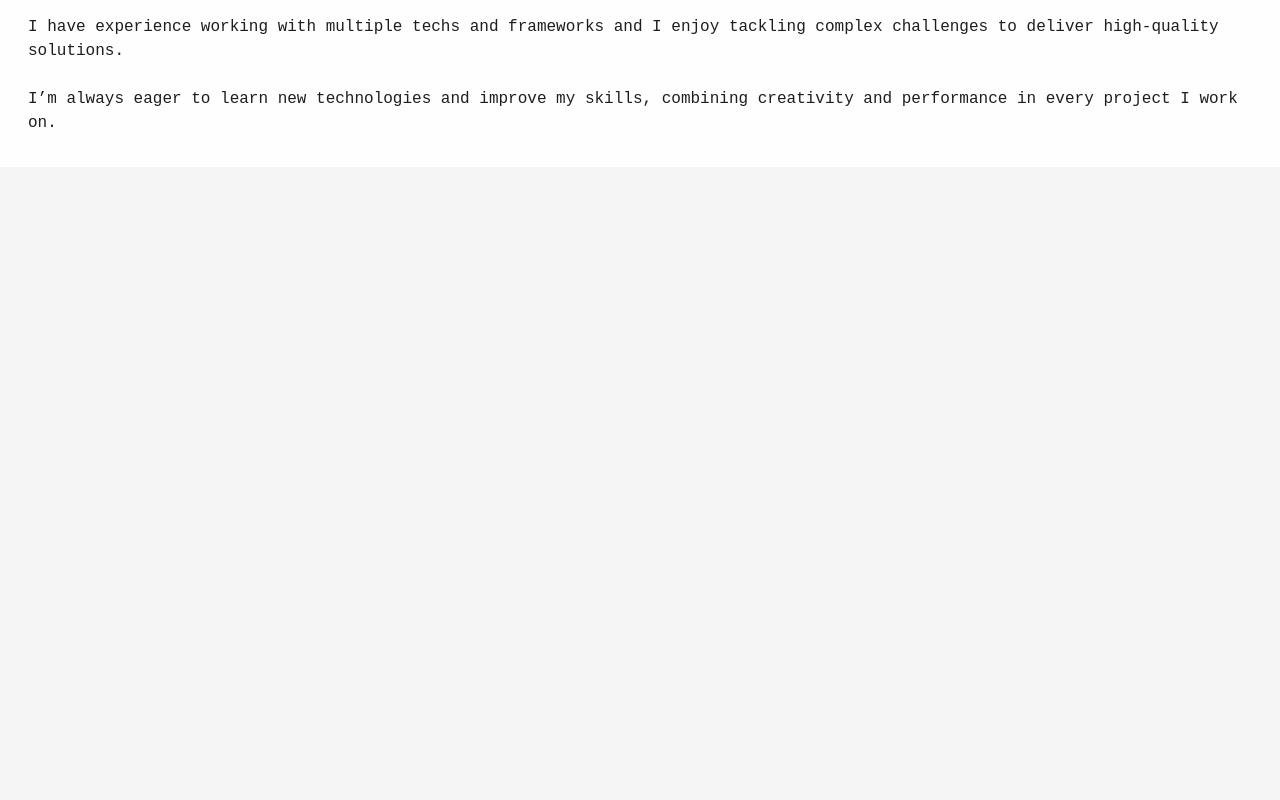
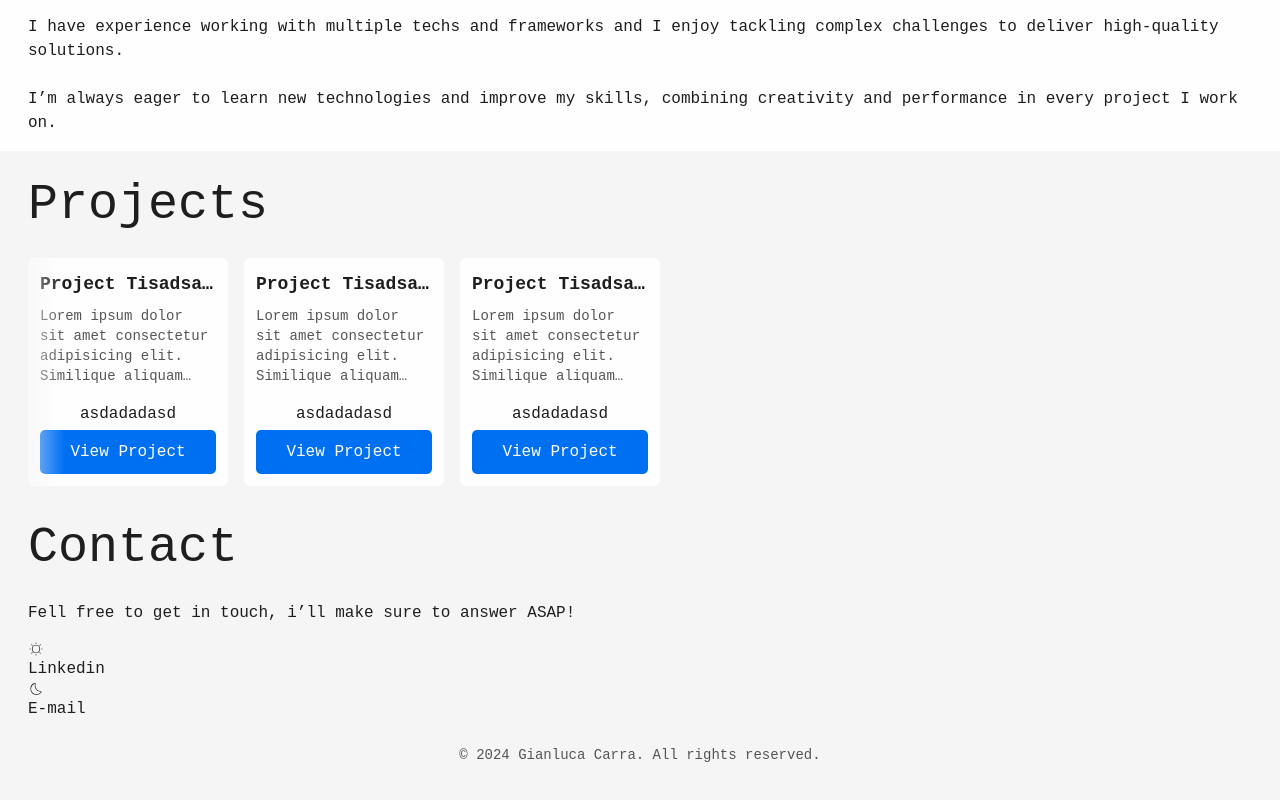
Before and after one commit to GianlucaCarra/portfolio_frontend, a Next.js app: page / in a window 1280 px wide. Shown: the part 582-1382 px from the top of the page. Built offline with nearby package versions, Linux system fonts and the light colour scheme.

Commit message:
feat: new components\ Implements new components for the prototype.

```diff
--- a/app/globals.css
+++ b/app/globals.css
@@ -24,6 +24,15 @@
 	}
 }
 
+.scrollbar-hidden::-webkit-scrollbar {
+  display: none; /* Chrome, Safari, Edge */
+}
+
+.scrollbar-hidden {
+  -ms-overflow-style: none;  /* IE and Edge */
+  scrollbar-width: none;     /* Firefox */
+}
+
 body {
 	background: var(--color-background-light);
 	color: var(--color-font-light);
--- a/app/page.tsx
+++ b/app/page.tsx
@@ -2,15 +2,19 @@ import { AnimatedLogo } from "@/components/UI/AnimatedLogo/AnimatedLogo";
 import { CiDark, CiLight } from "react-icons/ci";
 import { LinkButton } from "@/components/UI/LinkButton/LinkButton";
 import { InfiniteSlider } from "@/components/UI/InfiniteSlider/InfiniteSlider";
+import { ProjectSlider } from "@/components/UI/ProjectSlider/ProjectSlider";
+import { LinkButtonExternal } from "@/components/UI/LinkButtonExternal/LinkButtonExternal";
 import Image from "next/image";
 
 export default function Home() {
 	return (
-		<div className="relative h-[10000px]">
-			<CiDark size={35} className="absolute right-[15px] top-[15px]"/>
+		<div className="relative h-full pt-[40px]">
+			<div className="fixed right-[15px] top-[15px] bg-background-secondary-light rounded-full flex items-center justify-center p-1 shadow-md">
+				<CiDark size={35} className="right-[15px] top-[15px]"/>
+			</div>
 
 			<div className="flex flex-col items-start justify-center mb-[40px] mx-7">
-				<header className="flex flex-col items-start justify-start pt-[40px]">
+				<header className="flex flex-col items-start justify-start">
 					<AnimatedLogo />
 
 					<h2 className="text-[min(4vw,30px)] text-font-secondary-light font-light">Full-stack Developer</h2>
@@ -27,25 +31,48 @@ export default function Home() {
 				</div>
 			</div>
 
-			<main className="bg-background-secondary-light py-4">
-				<section className="mb-4 px-7">
+			<main className="">
+				<section className="mb-4 px-7 bg-background-secondary-light py-4">
 					<h3 className="text-[min(5vw,50px)] font-semi mb-4">About Me</h3>
 
 					<p>
-						Hey! Nice to meet you. I’m Gianluca Carra, a full-stack developer with a passion for creating applications and softwares that are both efficient and user-friendly.
+						Hey! Nice to meet you. I&#x2019;m Gianluca Carra, a full-stack developer with a passion for creating applications and softwares that are both efficient and user-friendly.
 						<br />
 						<br />
 						I have experience working with multiple techs and frameworks and I enjoy tackling complex challenges to deliver high-quality solutions.
 						<br />
 						<br />
-						I’m always eager to learn new technologies and improve my skills, combining creativity and performance in every project I work on.
+						I&#x2019;m always eager to learn new technologies and improve my skills, combining creativity and performance in every project I work on.
 					</p>
+
+					{/* <div>
+						<InfiniteSlider />
+					</div> */}
 				</section>
 
-				{/* <div>
-					<InfiniteSlider />
-				</div> */}
+				<section id="projects" className="mb-6">
+					<h3 className="text-[min(5vw,50px)] font-semi mb-4 px-7">Projects</h3>
+
+					<div>
+						<ProjectSlider />
+					</div>
+				</section>
+
+				<section className="mb-6 px-7 ">
+					<h3 className="text-[min(5vw,50px)] font-semi mb-4">Contact</h3>
+
+					<p className="mb-4">Fell free to get in touch, i&#x2019;ll make sure to answer ASAP!</p>
+
+					<div>
+						<LinkButtonExternal href={"https://www.linkedin.com/in/gianlucacarra/"} text={"Linkedin"} icon={CiLight} />
+						<LinkButtonExternal href={"mailto:contact@giancarra.com"} text={"E-mail"} icon={CiDark} />
+					</div>
+				</section>
 			</main>
+
+			<footer>
+				<p className="text-center text-font-secondary-light text-sm mb-4">© 2024 Gianluca Carra. All rights reserved.</p>
+			</footer>
 		</div>
 	);
 }
--- a/components/UI/AnimatedLogo/AnimatedLogo.tsx
+++ b/components/UI/AnimatedLogo/AnimatedLogo.tsx
@@ -22,7 +22,7 @@ export function AnimatedLogo() {
 	useEffect(() => {
 		const interval = setInterval(() => {
 		setShowCursor((prev) => !prev);
-		}, 600);
+		}, 500);
 		return () => clearInterval(interval);
 	}, []);
 
@@ -41,7 +41,7 @@ export function AnimatedLogo() {
 				{char}
 				</span>
 			))}
-			{showCursor && <span className="animate-pulse">_</span>}
+			{showCursor && <span className="">_</span>}
 		</h1>
 	);
 }
--- a/components/UI/InfiniteSlider/InfiniteSlider.tsx
+++ b/components/UI/InfiniteSlider/InfiniteSlider.tsx
@@ -1,5 +1,3 @@
-"use client"
-
 import Image from "next/image";
 
 const techs: {name: string, src: string}[] = [
--- a/components/UI/LinkButton/LinkButton.tsx
+++ b/components/UI/LinkButton/LinkButton.tsx
@@ -1,10 +1,8 @@
-"use client"
-
 import Link from "next/link";
 
 export function LinkButton({href, text}: {href: string, text: string}) {
 	return (
-		<Link className="text-2 bg-foreground-light px-3.5 py-2.5 rounded-[5px] text-background-secondary-light max-w-fit" href={href}>
+		<Link className="text-2 bg-foreground-light px-3.5 py-2.5 rounded-[5px] text-background-secondary-light  w-full text-center" href={href}>
 			{text}
 		</Link>
 	);
--- /dev/null
+++ b/components/UI/LinkButtonExternal/LinkButtonExternal.tsx
@@ -0,0 +1,12 @@
+import Link from "next/link";
+import Image from "next/image";
+
+export function LinkButtonExternal({href, text, icon: Icon}: {href: string, text: string, icon?: React.ComponentType}) {
+	return (
+		<Link className="text-2 w-full text-center" href={href} target="_blank">
+			{ Icon && <Icon /> }
+
+			{text}
+		</Link>
+	);
+}
--- /dev/null
+++ b/components/UI/ProjectCard/ProjectCard.tsx
@@ -0,0 +1,16 @@
+import { LinkButton } from "../LinkButton/LinkButton";
+
+export function ProjectCard({ projectId, title, desc, tags }: { projectId: string, title: string; desc: string; tags: string[] }) {
+	return (
+		<div className="w-50 bg-background-secondary-light flex flex-col p-3 rounded-md">
+			<h4 className="text-lg font-semibold mb-2 w-full truncate">{title}</h4>
+
+			<p className="text-sm text-font-secondary-light mb-4 h-20 overflow-hidden text-ellipsis line-clamp-4 w-full">{desc}</p>
+
+			<div className="flex flex-col justify-between items-center">
+				<span className="mb-1">{tags}</span>
+				<LinkButton href={`/projects/${projectId}`} text="View Project" />
+			</div>
+		</div>
+	);
+}
--- /dev/null
+++ b/components/UI/ProjectSlider/ProjectSlider.tsx
@@ -0,0 +1,20 @@
+import { ProjectCard } from "../ProjectCard/ProjectCard";
+
+export function ProjectSlider() {
+	return (
+		<div className="flex gap-4 overflow-x-auto scrollbar-hidden px-7 mask-l-from-95% mask-r-from-95%">
+			<ProjectCard title={"Project Tisadsads adsadstle"}
+			desc={"Lorem ipsum dolor sit amet consectetur adipisicing elit. Similique aliquam reiciendis exercitationem laudantium quaerat blanditiis, sit porro officia sunt in ipsa excepturi inventore eum facere unde? Cumque dolore aspernatur atque!"}
+			tags={["asdad", "adasd"]} projectId={"1"} />
+			<ProjectCard title={"Project Tisadsads adsadstle"}
+			desc={"Lorem ipsum dolor sit amet consectetur adipisicing elit. Similique aliquam reiciendis exercitationem laudantium quaerat blanditiis, sit porro officia sunt in ipsa excepturi inventore eum facere unde? Cumque dolore aspernatur atque!"}
+			tags={["asdad", "adasd"]} projectId={"1"} />
+			<ProjectCard title={"Project Tisadsads adsadstle"}
+			desc={"Lorem ipsum dolor sit amet consectetur adipisicing elit. Similique aliquam reiciendis exercitationem laudantium quaerat blanditiis, sit porro officia sunt in ipsa excepturi inventore eum facere unde? Cumque dolore aspernatur atque!"}
+			tags={["asdad", "adasd"]} projectId={"1"} />
+			{
+
+			}
+		</div>
+	);
+}
```
Also changed, not shown: 1 other file (tests, documents, lock files or other folders).
